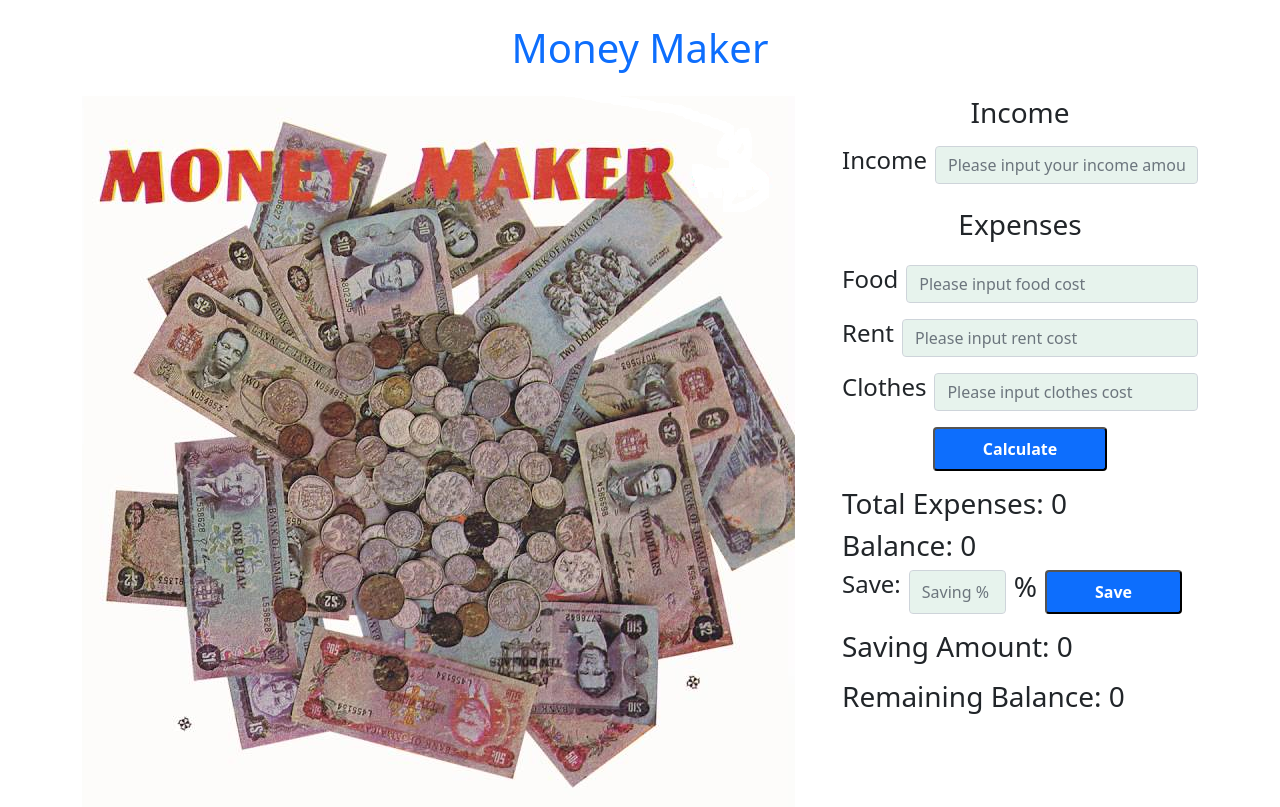
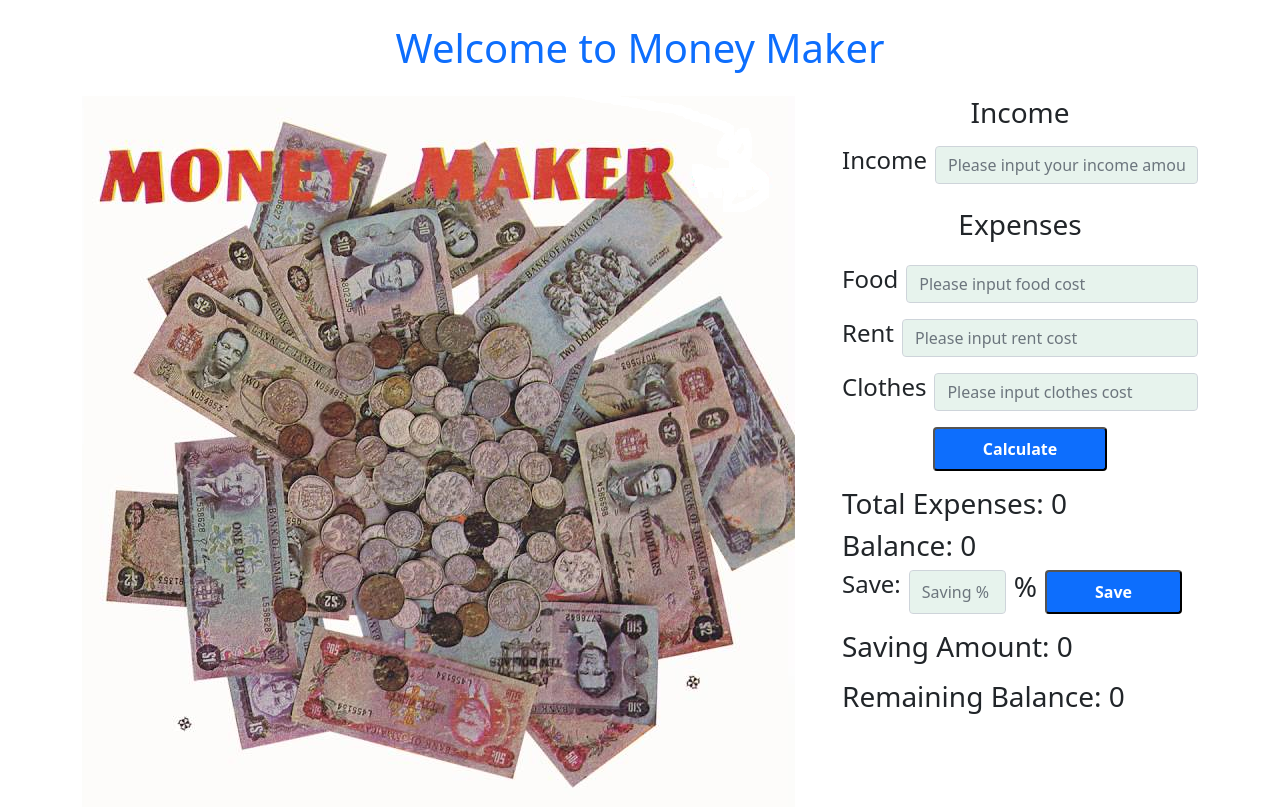
Before and after one commit to Saiyadul77/money-maker-client, a plain HTML site: page index.html in a window 1280 px wide. Drawn offline with nearby package versions, Linux system fonts and the light colour scheme.

Commit message:
changed repository

```diff
--- a/index.html
+++ b/index.html
@@ -18,7 +18,7 @@
 <body>
     <header>
         <section class="container my-4">
-            <h1 class="text-center text-primary">Money Maker</h1>
+            <h1 class="text-center text-primary">Welcome to Money Maker</h1>
         </section>
     </header>
     <main>
```
